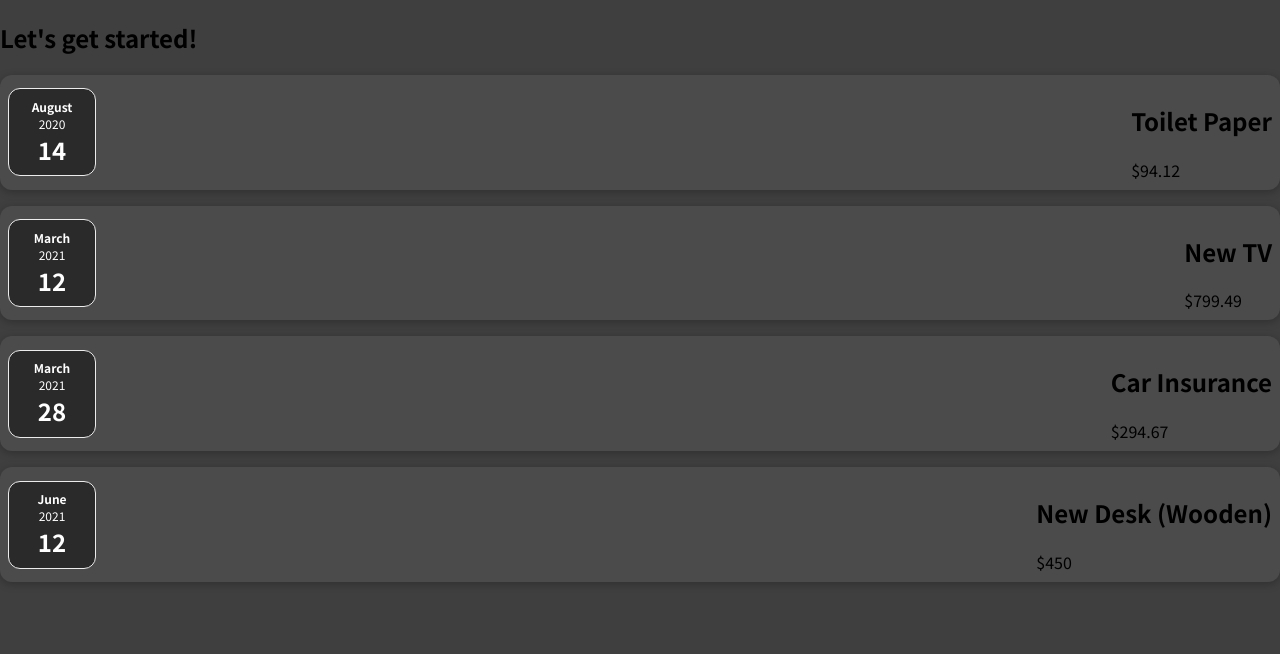
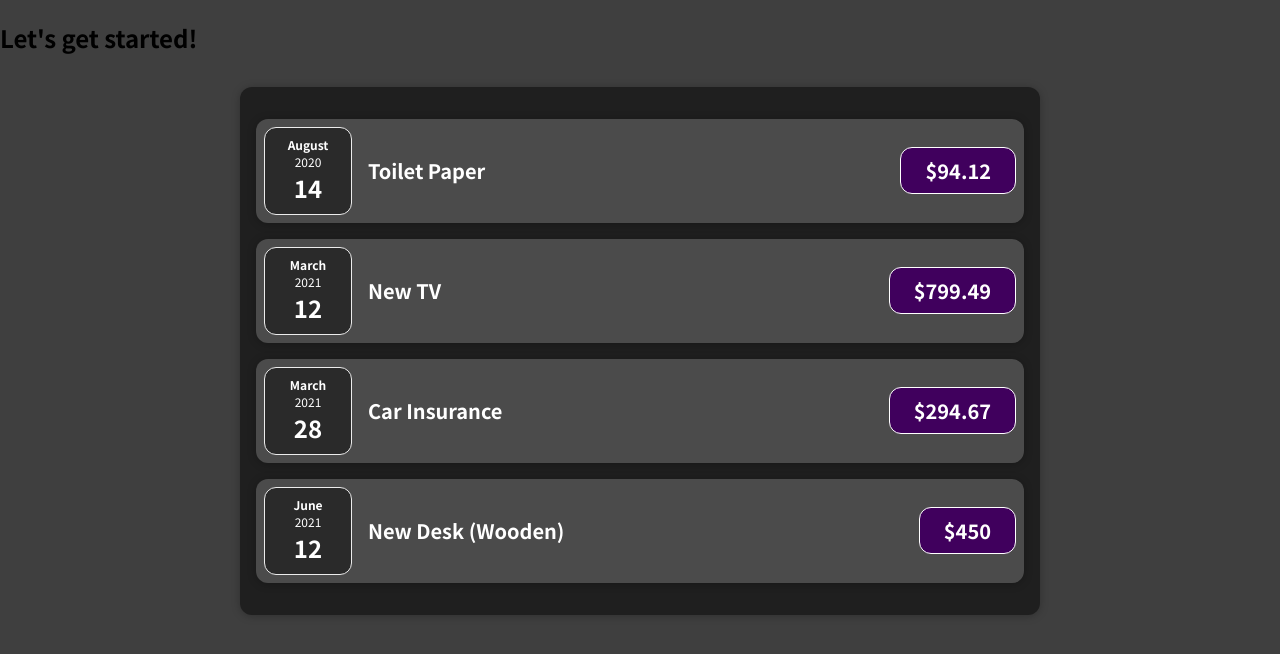
Before and after one commit to basantimages/react-learning, a React (Create React App) app in the folder Building First Component/: page / in a window 1280 px wide. Shown: the top 654 px of the page. Built offline with nearby package versions, Linux system fonts and the light colour scheme.

Commit message:
Structure fixed
File structure is set precisely and arrow functions are used

```diff
--- a/Building First Component/src/App.js
+++ b/Building First Component/src/App.js
@@ -1,6 +1,8 @@
-import ExpenseItem from './components/ExpenseItem';
+import React from 'react';
 
-function App() {
+import Expenses from './components/Expenses/Expenses';
+
+const App = () => {
   const expenses = [
     {
       id: 'e1',
@@ -23,29 +25,17 @@
     },
   ];
 
+  // return React.createElement(
+  //   'div',
+  //   {},
+  //   React.createElement('h2', {}, "Let's get started!"),
+  //   React.createElement(Expenses, { items: expenses })
+  // );
+
   return (
     <div>
       <h2>Let's get started!</h2>
-      <ExpenseItem
-        title={expenses[0].title}
-        amount={expenses[0].amount}
-        date={expenses[0].date}
-      />
-      <ExpenseItem
-        title={expenses[1].title}
-        amount={expenses[1].amount}
-        date={expenses[1].date}
-      />
-      <ExpenseItem
-        title={expenses[2].title}
-        amount={expenses[2].amount}
-        date={expenses[2].date}
-      />
-      <ExpenseItem
-        title={expenses[3].title}
-        amount={expenses[3].amount}
-        date={expenses[3].date}
-      />
+      <Expenses items={expenses} />
     </div>
   );
 }
--- /dev/null
+++ b/Building First Component/src/components/Expenses/ExpenseDate.css
@@ -0,0 +1,26 @@
+.expense-date {
+  display: flex;
+  flex-direction: column;
+  width: 5.5rem;
+  height: 5.5rem;
+  border: 1px solid #ececec;
+  background-color: #2a2a2a;
+  color: white;
+  border-radius: 12px;
+  align-items: center;
+  justify-content: center;
+}
+
+.expense-date__month {
+  font-size: 0.75rem;
+  font-weight: bold;
+}
+
+.expense-date__year {
+  font-size: 0.75rem;
+}
+
+.expense-date__day {
+  font-size: 1.5rem;
+  font-weight: bold;
+}
--- /dev/null
+++ b/Building First Component/src/components/Expenses/ExpenseDate.js
@@ -0,0 +1,19 @@
+import React from 'react';
+
+import './ExpenseDate.css';
+
+const ExpenseDate = (props) => {
+  const month = props.date.toLocaleString('en-US', { month: 'long' });
+  const day = props.date.toLocaleString('en-US', { day: '2-digit' });
+  const year = props.date.getFullYear();
+
+  return (
+    <div className='expense-date'>
+      <div className='expense-date__month'>{month}</div>
+      <div className='expense-date__year'>{year}</div>
+      <div className='expense-date__day'>{day}</div>
+    </div>
+  );
+};
+
+export default ExpenseDate;
--- /dev/null
+++ b/Building First Component/src/components/Expenses/ExpenseItem.css
@@ -0,0 +1,54 @@
+.expense-item {
+  display: flex;
+  justify-content: space-between;
+  align-items: center;
+  padding: 0.5rem;
+  margin: 1rem 0;
+  background-color: #4b4b4b;
+}
+
+.expense-item__description {
+  display: flex;
+  flex-direction: column;
+  gap: 1rem;
+  align-items: flex-end;
+  flex-flow: column-reverse;
+  justify-content: flex-start;
+  flex: 1;
+}
+
+.expense-item h2 {
+  color: #3a3a3a;
+  font-size: 1rem;
+  flex: 1;
+  margin: 0 1rem;
+  color: white;
+}
+
+.expense-item__price {
+  font-size: 1rem;
+  font-weight: bold;
+  color: white;
+  background-color: #40005d;
+  border: 1px solid white;
+  padding: 0.5rem;
+  border-radius: 12px;
+}
+
+@media (min-width: 580px) {
+  .expense-item__description {
+    flex-direction: row;
+    align-items: center;
+    justify-content: flex-start;
+    flex: 1;
+  }
+
+  .expense-item__description h2 {
+    font-size: 1.25rem;
+  }
+
+  .expense-item__price {
+    font-size: 1.25rem;
+    padding: 0.5rem 1.5rem;
+  }
+}
--- /dev/null
+++ b/Building First Component/src/components/Expenses/ExpenseItem.js
@@ -0,0 +1,19 @@
+import React from 'react';
+
+import ExpenseDate from './ExpenseDate';
+import Card from '../UI/Card';
+import './ExpenseItem.css';
+
+const ExpenseItem = (props) => {
+  return (
+    <Card className='expense-item'>
+      <ExpenseDate date={props.date} />
+      <div className='expense-item__description'>
+        <h2>{props.title}</h2>
+        <div className='expense-item__price'>${props.amount}</div>
+      </div>
+    </Card>
+  );
+}
+
+export default ExpenseItem;
--- /dev/null
+++ b/Building First Component/src/components/Expenses/Expenses.css
@@ -0,0 +1,7 @@
+.expenses {
+  padding: 1rem;
+  background-color: rgb(31, 31, 31);
+  margin: 2rem auto;
+  width: 50rem;
+  max-width: 95%;
+}
--- /dev/null
+++ b/Building First Component/src/components/Expenses/Expenses.js
@@ -0,0 +1,34 @@
+import React from 'react';
+
+import ExpenseItem from './ExpenseItem';
+import Card from '../UI/Card';
+import './Expenses.css';
+
+const Expenses = (props) => {
+  return (
+    <Card className="expenses">
+      <ExpenseItem
+        title={props.items[0].title}
+        amount={props.items[0].amount}
+        date={props.items[0].date}
+      />
+      <ExpenseItem
+        title={props.items[1].title}
+        amount={props.items[1].amount}
+        date={props.items[1].date}
+      />
+      <ExpenseItem
+        title={props.items[2].title}
+        amount={props.items[2].amount}
+        date={props.items[2].date}
+      />
+      <ExpenseItem
+        title={props.items[3].title}
+        amount={props.items[3].amount}
+        date={props.items[3].date}
+      />
+    </Card>
+  );
+}
+
+export default Expenses;
--- /dev/null
+++ b/Building First Component/src/components/UI/Card.css
@@ -0,0 +1,4 @@
+.card {
+  border-radius: 12px;
+  box-shadow: 0 1px 8px rgba(0, 0, 0, 0.25);
+}
--- /dev/null
+++ b/Building First Component/src/components/UI/Card.js
@@ -0,0 +1,11 @@
+import React from 'react';
+
+import './Card.css';
+
+const Card = (props) => {
+  const classes = 'card ' + props.className;
+
+  return <div className={classes}>{props.children}</div>;
+};
+
+export default Card;
--- a/Building First Component/src/index.js
+++ b/Building First Component/src/index.js
@@ -1,3 +1,4 @@
+import React from 'react';
 import ReactDOM from 'react-dom/client';
 
 import './index.css';
```
